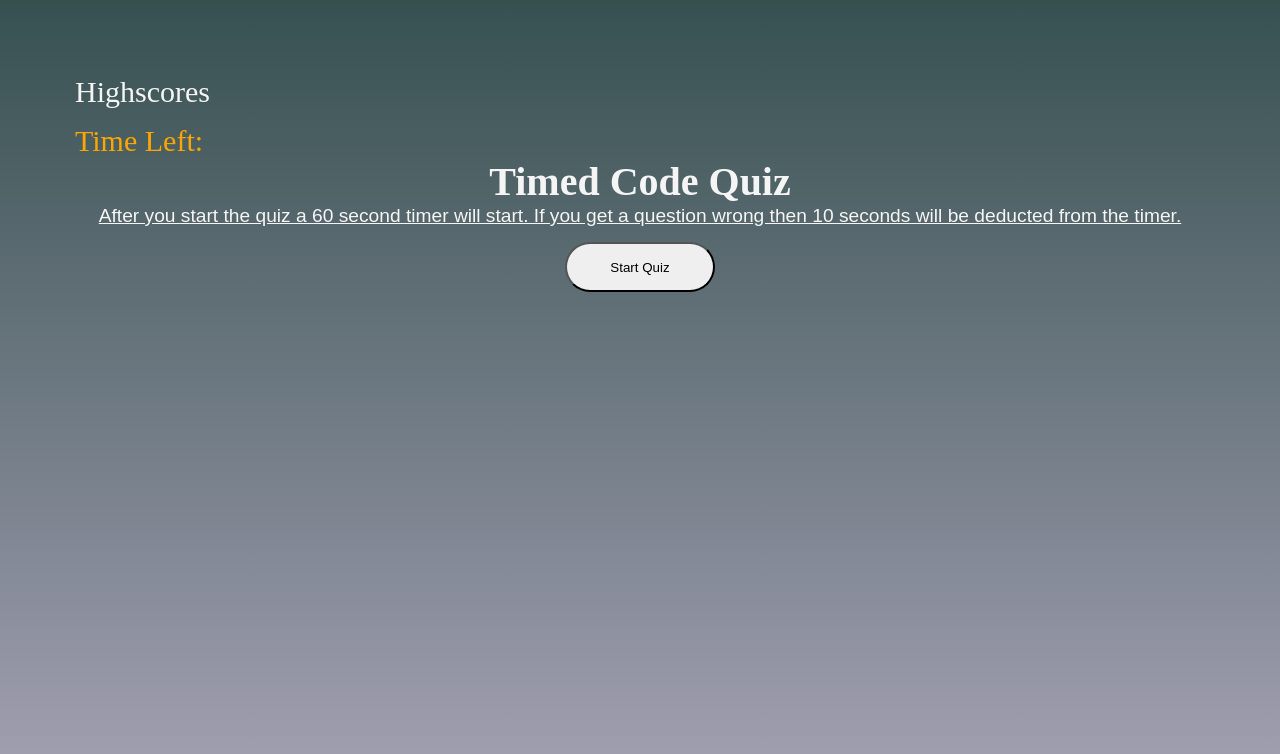
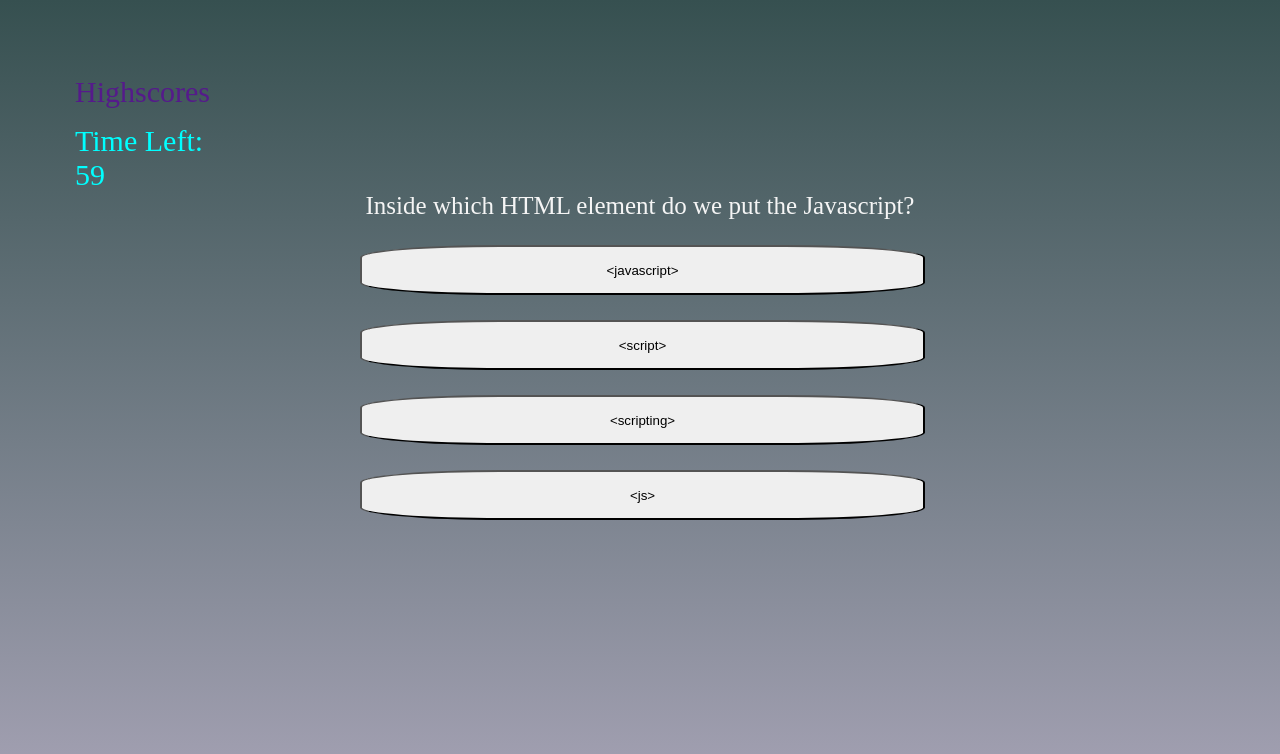
Before and after one commit to Leiser92/code-quiz, a plain HTML site: page index.html in a window 1280 px wide. Both pictures are taken after a click on the button "Start Quiz". Drawn offline with Linux system fonts and the light colour scheme.

Commit message:
added javascript to make questions appear and determine right or wrong answer

```diff
--- a/assets/js/script.js
+++ b/assets/js/script.js
@@ -1,7 +1,15 @@
 //global variables
+const intro = document.getElementById("intro");
+const timer = document.getElementById("countdown");
+const startBtn = document.getElementById("start-btn");
+const quizQuestions = document.getElementById("quizQuestions");
+const answer = document.getElementById("answer");
+let timeLeft = 60;
+let questionNum = 0;
+
 
 //questions
-let questions = [
+const questions = [
 
     {
         question: "Inside which HTML element do we put the Javascript?",
@@ -49,25 +57,67 @@ let questions = [
 
 //timer
 function setTimer() {
+    let timeInterval = setInterval(function (){
+        timer.textContent = timeLeft;
+        timeLeft--;
 
+        if (timeLeft <= 0) {
+            clearInterval(timeInterval);
+            endGame();
+        }
+    }, 1000);
 }
 
 
-//remove start button
-function removeStart(){
+//start button
 
-}
+startBtn.addEventListener("click", function (){
+    intro.style.display = "none";
+    setTimer();
+    startQuiz();
 
+});
 
-//start quiz
-function startQuiz () {
+function startQuiz() {
+    const quizBox = document.createElement("div");
+    quizBox.setAttribute("id", "quizBox");
+    document.body.appendChild(quizBox);
 
-}
+    // questions
+    const questionContainer = document.createElement("div");
+    questionContainer.setAttribute("id", "question");
+    quizBox.appendChild(questionContainer);
+    questionContainer.textContent = questions[questionNum].question;
 
+    //answers
+    questions[questionNum].options.forEach(function (answers) {
+      const button = document.createElement("button");
+      quizBox.appendChild(button);
+      button.setAttribute("class", "answers");
+      button.textContent = answers;
+      button.addEventListener("click", correctAnswer);
+    });
+  }
 
+  //checking for correct answer
+  function correctAnswer(event) {
+    if (event.target.textContent === questions[questionNum].answer) {
+      alert("Correct!");
 
+    } else {
+      alert("Incorrect!");
 
-//end quiz
-function endQuiz() {
+    }
+    questionNum++;
+    nextQuestion();
+  }
 
-}
+  // next question
+  function nextQuestion() {
+    if (questionNum < questions.length) {
+      document.getElementById("quizBox").remove();
+      startQuiz();
+    } else {
+      endQuiz();
+    }
+  };
--- a/assets/style.css
+++ b/assets/style.css
@@ -2,6 +2,10 @@
     margin: 0;
     padding: 0;
     box-sizing: border-box;
+}
+
+a {
+    text-decoration: none;
 }
 
 body {
@@ -21,7 +25,7 @@ body {
 .timer {
     margin-top: 15px;
     font-size: 30px;
-    color:orange;
+    color:aqua;
 }
 
 h1 {
@@ -46,27 +50,41 @@ h1 {
 
 }
 
-.start-btn .btn {
+
+.btn {
     width: 150px;
     height: 50px;
     border-radius: 25px;
 }
 
+.btn:hover {
+    background-color: aqua;
+}
 
+#quiz-box {
+    display: flex;
+    justify-content: space-around;
+}
 
-footer {
+#question {
     display: flex;
     justify-content: center;
-    padding: 25px;
-    width: auto;
+    font-size: 25px;
+
 }
 
 
 
+.answers {
+    align-items: center;
+    margin-left: 285px;
+    margin-top:25px;
+    width: 50%;
+    height: 50px;
+    border-radius: 25%;
+    justify-content: space-around;
 
-/* .restart {
-    border-radius: 25px;
-    width: 150px;
-    height: 50px;
-    margin-top: 250px;
-} */
+}
+ .answers:hover {
+     background-color: aqua;
+ }
--- a/index.html
+++ b/index.html
@@ -12,7 +12,7 @@
     <!-- highscore and timer function -->
     <header>
         <div class = "highscore">
-            Highscores
+           <a href=""> Highscores</a>
         </div>
       <div class="timer">
         <p>Time Left:</p>
@@ -20,6 +20,7 @@
       </div>
     </header>
 
+  <main>
     <!-- intro section -->
     <section class="intro" id="intro">
       <h1>
@@ -30,11 +31,19 @@
         If you get a question wrong then 10 seconds will be deducted from the timer.
      </p>
         <!-- start Quiz button -->
-        <div class="start-btn">
+        <div class="start-btn" id="start-btn">
             <button class=btn>Start Quiz</button>
         </div>
+    </section>
+
+    <section class="questions" id="quiz-questions">
 
     </section>
+    <section id="answer">
+
+    </section>
+  </main>
+
         <!-- <footer>
             <div class="replay-btn">
                 <button class="restart">Replay Quiz</button>
```
